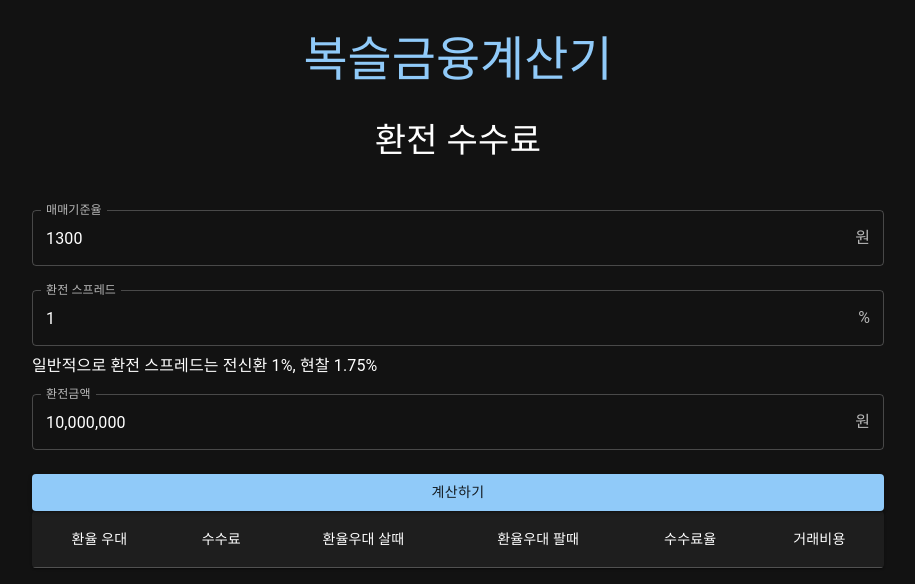
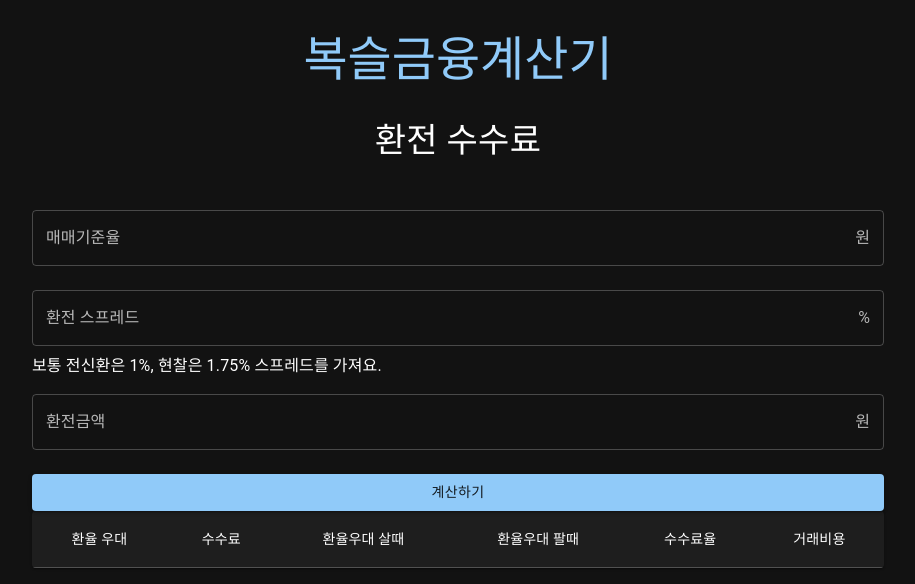
Before and after one commit to setvect/BokslCalc, a Next.js app: page /currency-exchange in a window 1280 px wide. Shown: the top 584 px of the page, without its empty margins (182-1097 px from the left). Built offline with nearby package versions, Linux system fonts and the light colour scheme.

Commit message:
코드 개선

```diff
--- a/src/app/currency-exchange/page.tsx
+++ b/src/app/currency-exchange/page.tsx
@@ -1,9 +1,23 @@
 "use client";
 
-import React, { useState } from "react";
-import { Table, TableBody, TableCell, TableContainer, TableHead, TableRow, Paper, TextField, InputAdornment, Button } from "@mui/material";
-import { Typography, Grid, Container } from "@mui/material";
-import { formatNumber, removeCommas } from "@/utils/numberFormat";
+import NumberFormatCustom from "@/components/NumberFormatCustom";
+import { formatNumber } from "@/utils/numberFormat";
+import { createHandleInputChange, isValidNumber, validateFormData } from "@/utils/validation";
+import {
+  Button,
+  Container,
+  InputAdornment,
+  Paper,
+  Table,
+  TableBody,
+  TableCell,
+  TableContainer,
+  TableHead,
+  TableRow,
+  TextField,
+  Typography,
+} from "@mui/material";
+import { useState } from "react";
 
 type ExchangeRate = {
   discountRate: number; // 환율 우대(%)
@@ -15,24 +29,62 @@ type ExchangeRate = {
 };
 
 type FormData = {
-  tradeBaseAmount: string;
-  exchangeSpread: string;
-  exchangeAmount: string;
+  tradeBaseAmount: number | null;
+  exchangeSpread: number | null;
+  exchangeAmount: number | null;
+};
+
+type FormErrors = {
+  tradeBaseAmount: string | null;
+  exchangeSpread: string | null;
+  exchangeAmount: string | null;
 };
 
 export default function CompoundInterestCalculator() {
   const [exchangeRateList, setExchangeRateList] = useState<ExchangeRate[]>([]);
   const [formData, setFormData] = useState<FormData>({
-    tradeBaseAmount: "1300",
-    exchangeSpread: "1",
-    exchangeAmount: "10,000,000",
+    tradeBaseAmount: null,
+    exchangeSpread: null,
+    exchangeAmount: null,
+  });
+  const [errors, setErrors] = useState<FormErrors>({
+    tradeBaseAmount: null,
+    exchangeSpread: null,
+    exchangeAmount: null,
   });
 
+  const isValidInput = (field: string, value: any): boolean => {
+    switch (field) {
+      case "tradeBaseAmount":
+      case "exchangeSpread":
+      case "exchangeAmount":
+        return isValidNumber(value);
+      default:
+        return true;
+    }
+  };
+
+  const shouldValidateField = (field: string): boolean => {
+    return true;
+  };
+
+  const handleInputChange = createHandleInputChange<FormData, FormErrors>(setFormData, setErrors, shouldValidateField, isValidInput);
   const handleCalculate = () => {
+    const { errors: newErrors, hasError } = validateFormData(formData, shouldValidateField, isValidInput);
+    setErrors(newErrors as FormErrors);
+    if (!hasError) {
+      calculateExchangeRate();
+    }
+  };
+
+  const calculateExchangeRate = () => {
     const rateList: ExchangeRate[] = [];
-    const tradeBaseAmount = parseFloat(removeCommas(formData.tradeBaseAmount));
-    const exchangeSpread = parseFloat(removeCommas(formData.exchangeSpread));
-    const exchangeAmount = parseFloat(removeCommas(formData.exchangeAmount));
+    const tradeBaseAmount = formData.tradeBaseAmount;
+    const exchangeSpread = formData.exchangeSpread;
+    const exchangeAmount = formData.exchangeAmount;
+    if (tradeBaseAmount === null || exchangeSpread === null || exchangeAmount === null) {
+      return;
+    }
 
     for (let discount = 0; discount <= 100; discount += 5) {
       const fee = tradeBaseAmount * (exchangeSpread / 100) * (1 - discount / 100);
@@ -53,21 +105,6 @@ export default function CompoundInterestCalculator() {
     setExchangeRateList(rateList);
   };
 
-  const handleTradeBaseAmount = (value: string) => {
-    const formattedValue = formatNumber(removeCommas(value));
-    setFormData({ ...formData, tradeBaseAmount: formattedValue });
-  };
-
-  const handleExchangeSpread = (value: string) => {
-    const formattedValue = formatNumber(removeCommas(value));
-    setFormData({ ...formData, exchangeSpread: formattedValue });
-  };
-
-  const handleExchangeAmount = (value: string) => {
-    const formattedValue = formatNumber(removeCommas(value));
-    setFormData({ ...formData, exchangeAmount: formattedValue });
-  };
-
   return (
     <Container maxWidth="md">
       <Typography variant="h4" gutterBottom align="center" sx={{ my: 4 }}>
@@ -79,10 +116,13 @@ export default function CompoundInterestCalculator() {
           value={formData.tradeBaseAmount}
           fullWidth
           margin="normal"
-          onChange={(e) => handleTradeBaseAmount(e.target.value)}
+          onChange={(e) => handleInputChange("tradeBaseAmount", parseFloat(e.target.value))}
+          error={!!errors.tradeBaseAmount}
+          helperText={errors.tradeBaseAmount}
           inputProps={{ maxLength: 8 }}
           autoComplete="off"
           InputProps={{
+            inputComponent: NumberFormatCustom as any,
             endAdornment: <InputAdornment position="end">원</InputAdornment>,
           }}
         />
@@ -91,23 +131,29 @@ export default function CompoundInterestCalculator() {
           value={formData.exchangeSpread}
           fullWidth
           margin="normal"
-          onChange={(e) => handleExchangeSpread(e.target.value)}
+          onChange={(e) => handleInputChange("exchangeSpread", parseFloat(e.target.value))}
+          error={!!errors.exchangeSpread}
+          helperText={errors.exchangeSpread}
           inputProps={{ maxLength: 15 }}
           autoComplete="off"
           InputProps={{
+            inputComponent: NumberFormatCustom as any,
             endAdornment: <InputAdornment position="end">%</InputAdornment>,
           }}
         />
-        일반적으로 환전 스프레드는 전신환 1%, 현찰 1.75%
+        보통 전신환은 1%, 현찰은 1.75% 스프레드를 가져요.
         <TextField
           label="환전금액"
           value={formData.exchangeAmount}
           fullWidth
           margin="normal"
-          onChange={(e) => handleExchangeAmount(e.target.value)}
+          onChange={(e) => handleInputChange("exchangeAmount", parseFloat(e.target.value))}
+          error={!!errors.exchangeAmount}
+          helperText={errors.exchangeAmount}
           inputProps={{ maxLength: 15 }}
           autoComplete="off"
           InputProps={{
+            inputComponent: NumberFormatCustom as any,
             endAdornment: <InputAdornment position="end">원</InputAdornment>,
           }}
         />
```
